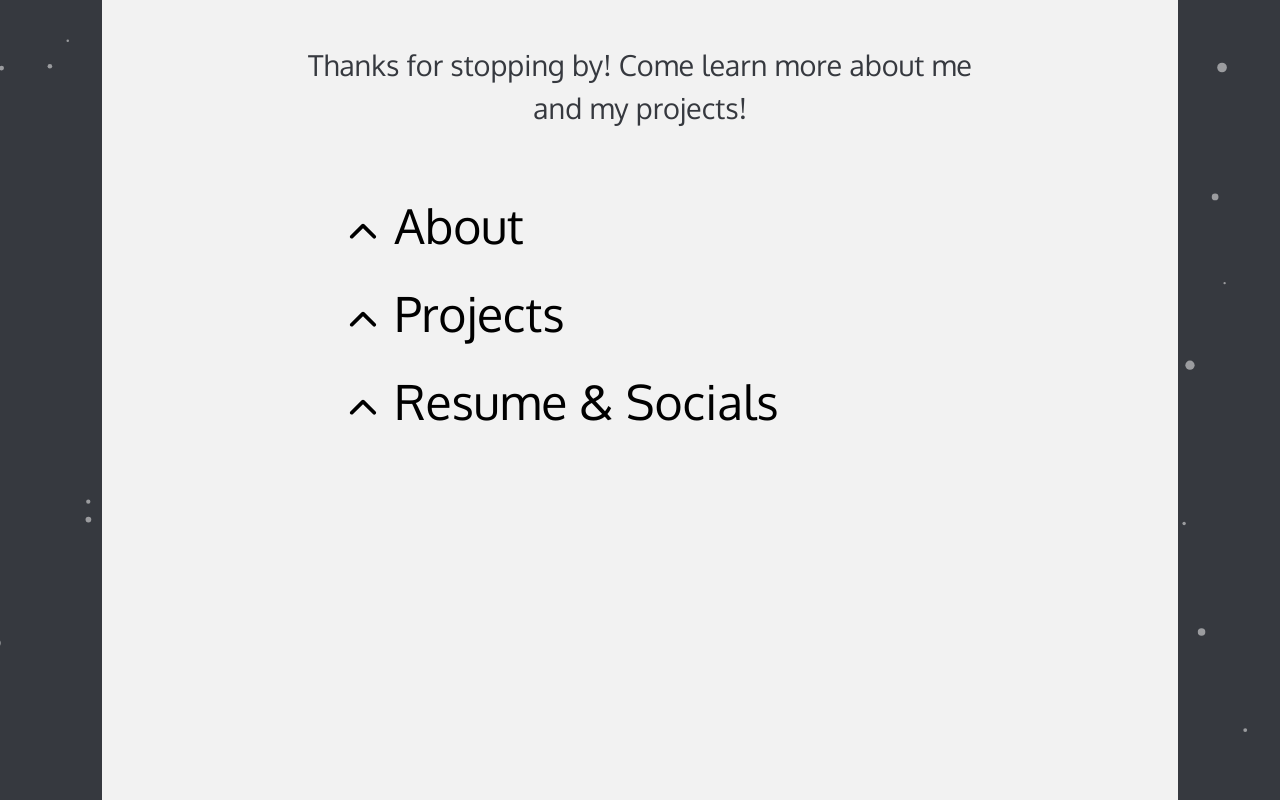
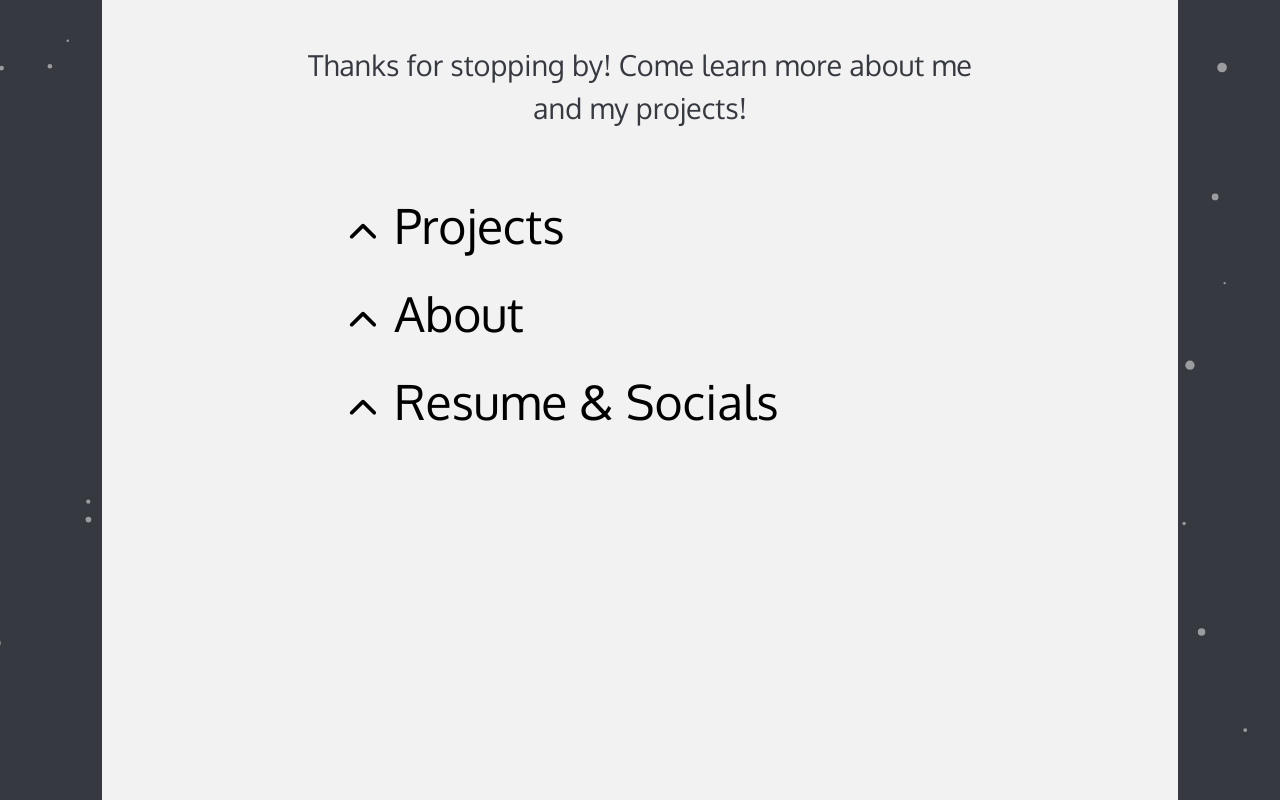
Before and after one commit to dylanvu/dylanvu.github.io, a Next.js app in the folder dylanvu-portfolio/: page / in a window 1280 px wide. Shown: the part 854-1654 px from the top of the page. Built offline with nearby package versions, Linux system fonts and the light colour scheme; no server answers; a web font is replaced by a local one.

Commit message:
move projects up in navigation

```diff
--- a/dylanvu-portfolio/src/app/page.tsx
+++ b/dylanvu-portfolio/src/app/page.tsx
@@ -9,12 +9,12 @@ export default function Home() {
 
   const sections: navigationObject[] = [
     {
+      displaySection: "Projects",
+      urlSegment: "projects"
+    },
+    {
       displaySection: "About",
       urlSegment: "about"
-    },
-    {
-      displaySection: "Projects",
-      urlSegment: "projects"
     },
     {
       displaySection: "Resume & Socials",
```
